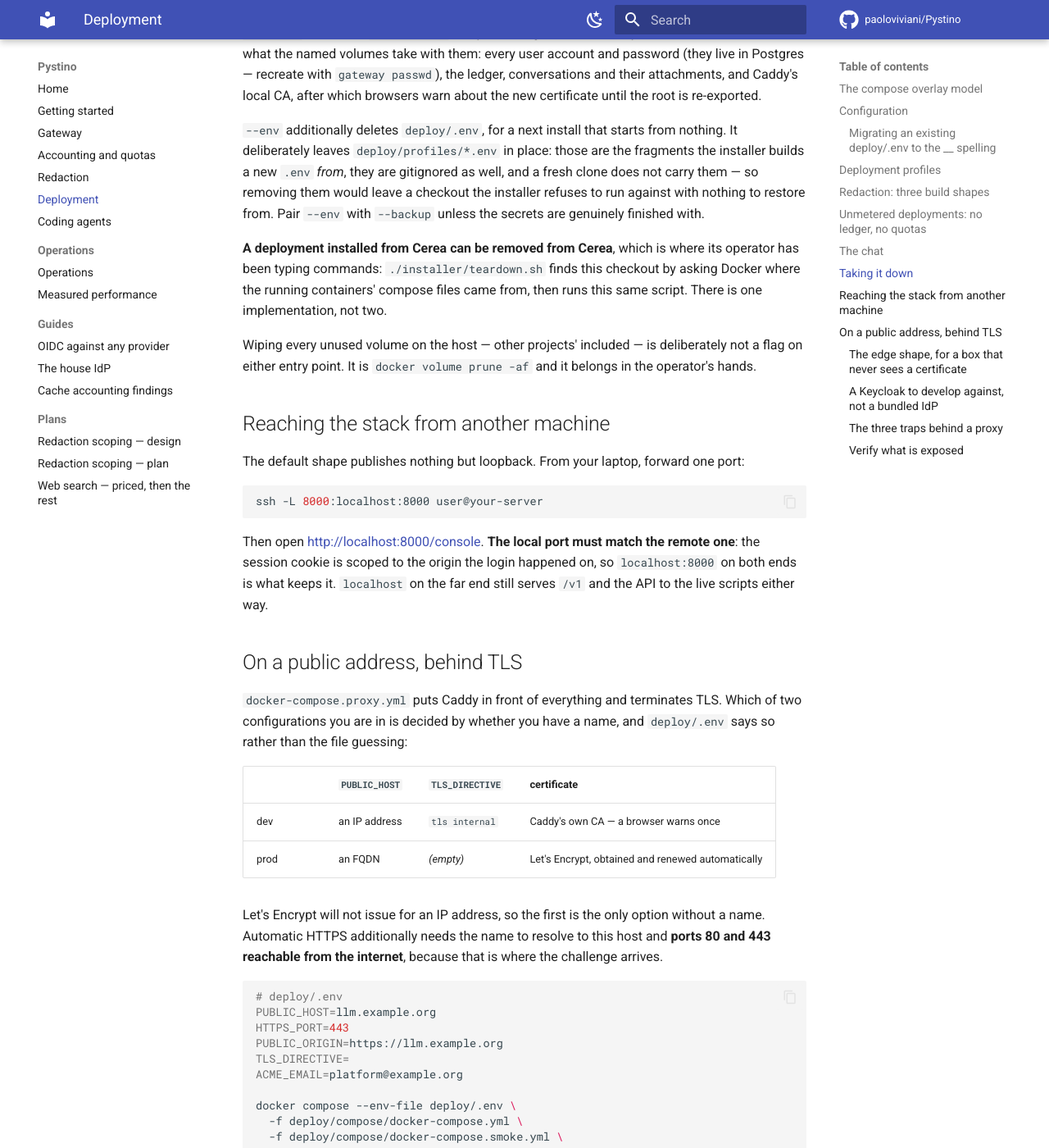
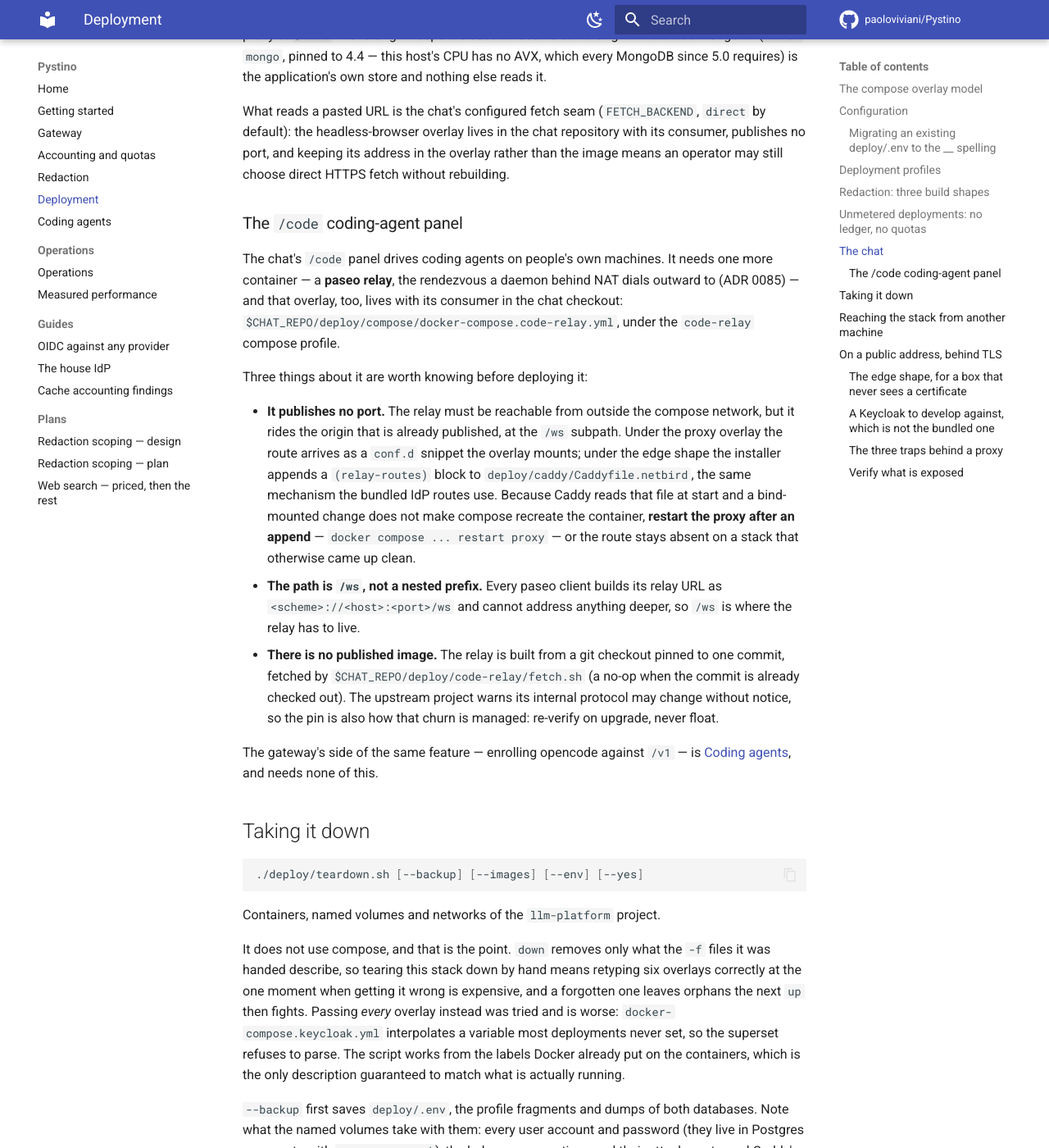
Before and after one commit to paoloviviani/Pystino, an MkDocs documentation site: the page built from docs/deployment.md, in a window 1280 px wide and 1400 px high, scrolled down 8164 px. Shown: the whole window at 82% size. Built offline with MkDocs 1.6.1 and Material for MkDocs 9.7.7, drawn with Linux system fonts in a browser that asks for light colours; comment, search, counter and statistics services are not loaded; some of the changed text lies outside the part shown.

Commit message:
docs: deployment.md listed neither bundled IdP nor the relay overlay
An operator reading the overlay table would conclude this stack has seven
compose files and no identity provider of its own; it has ten, two of them
bundled IdPs and two of them living in the Cerea checkout because their only
consumer is the chat. The variable table had the same hole (IDP_BUNDLED,
CODE_AGENTS_ENABLED, CODE_RELAY_URL).

The /code relay gets its own section because its three surprises all cost
something when met live: no published port (it rides /ws on the origin), a
Caddyfile.netbird append that compose will not notice without an explicit
proxy restart, and a source build from a pinned commit rather than an image.

````diff
--- a/docs/deployment.md
+++ b/docs/deployment.md
@@ -15,7 +15,17 @@ capability:
 | `docker-compose.chat.yml` | the chat application (Cerea, a sibling checkout) at `/chat`, with its own MongoDB |
 | `docker-compose.edge.yml` | the NetBird edge shape: the origin router in plain HTTP on loopback, TLS terminated upstream at the edge — for a box that never sees a certificate |
 | `docker-compose.proxy.yml` | Caddy terminating TLS — the only route to a routable address with a locally held certificate (ADR 0035) |
-| `docker-compose.keycloak.yml` | a Keycloak to develop against — a development dependency, not a bundled identity provider (ADR 0044 stays removed) |
+| `docker-compose.keycloak.yml` | a Keycloak to develop against — a development dependency, not a deployment's identity provider |
+| `docker-compose.idp-authelia.yml` | the bundled Authelia, on the origin already published at `/authelia` (ADR 0084) |
+| `docker-compose.idp-keycloak.yml` | the bundled Keycloak, on the origin already published at `/idp` (ADR 0084) |
+
+Two more overlays live in the **Cerea checkout** and are addressed through
+`CHAT_REPO`, because their only consumer is the chat:
+
+| Overlay (in `$CHAT_REPO`) | Adds |
+|---|---|
+| `deploy/compose/docker-compose.playwright.yml` | the headless-browser fetch backend, for `FETCH_BACKEND=playwright` |
+| `deploy/compose/docker-compose.code-relay.yml` | the paseo relay behind the `/code` coding-agent panel, plus Caddy's `/ws` route (ADR 0085) |
 
 ```bash
 # the common development shape:
@@ -48,6 +58,8 @@ upstream in the base file would be one careless `-f` away from production.
 | `GATEWAY_IDP__*` | the house identity provider for the chat (ADR 0068); off means its routes do not exist. See [the chat](#the-chat) below |
 | `PUBLIC_HOST`, `HTTPS_PORT`, `TLS_DIRECTIVE`, `PUBLIC_ORIGIN`, `ACME_EMAIL`, `PUBLIC_BIND` | only with the proxy overlay (below) |
 | `CHAT_REPO`, `CHAT_PG_URL`, `CHAT_IDP_CLIENT_SECRET`, `CHAT_SECRET_KEY` | only with the chat overlay (below) |
+| `IDP_BUNDLED` | `authelia` or `keycloak` — names which bundled provider overlay this deployment runs (ADR 0084); empty means an external issuer or the house IdP |
+| `CODE_AGENTS_ENABLED`, `CODE_RELAY_URL` | only with the relay overlay from `$CHAT_REPO` — the chat's `/code` panel (ADR 0085). `CODE_RELAY_URL` is the compose-internal `relay:4000`, never the public origin |
 
 Nested gateway settings use the double underscore (`GATEWAY_REDACTION__ENGINE`):
 that is the delimiter the gateway reads, and a single underscore is silently
@@ -281,6 +293,40 @@ repository with its consumer, publishes no port, and keeping its address in the
 overlay rather than the image means an operator may still choose direct HTTPS
 fetch without rebuilding.
 
+### The `/code` coding-agent panel
+
+The chat's `/code` panel drives coding agents on people's own machines. It
+needs one more container — a **paseo relay**, the rendezvous a daemon behind
+NAT dials outward to (ADR 0085) — and that overlay, too, lives with its
+consumer in the chat checkout:
+`$CHAT_REPO/deploy/compose/docker-compose.code-relay.yml`, under the
+`code-relay` compose profile.
+
+Three things about it are worth knowing before deploying it:
+
+- **It publishes no port.** The relay must be reachable from outside the
+  compose network, but it rides the origin that is already published, at the
+  `/ws` subpath. Under the proxy overlay the route arrives as a `conf.d`
+  snippet the overlay mounts; under the edge shape the installer appends a
+  `(relay-routes)` block to `deploy/caddy/Caddyfile.netbird`, the same
+  mechanism the bundled IdP routes use. Because Caddy reads that file at
+  start and a bind-mounted change does not make compose recreate the
+  container, **restart the proxy after an append** —
+  `docker compose ... restart proxy` — or the route stays absent on a stack
+  that otherwise came up clean.
+- **The path is `/ws`, not a nested prefix.** Every paseo client builds its
+  relay URL as `<scheme>://<host>:<port>/ws` and cannot address anything
+  deeper, so `/ws` is where the relay has to live.
+- **There is no published image.** The relay is built from a git checkout
+  pinned to one commit, fetched by
+  `$CHAT_REPO/deploy/code-relay/fetch.sh` (a no-op when the commit is already
+  checked out). The upstream project warns its internal protocol may change
+  without notice, so the pin is also how that churn is managed: re-verify on
+  upgrade, never float.
+
+The gateway's side of the same feature — enrolling opencode against `/v1` — is
+[Coding agents](coding-agents.md), and needs none of this.
+
 ## Taking it down
 
 ```sh
@@ -389,13 +435,16 @@ the gateway believes the forwarded proto via `FORWARDED_ALLOW_IPS`. Do not pass
 both this and the proxy overlay: one terminates TLS locally, the other assumes
 the edge does it.
 
-### A Keycloak to develop against, not a bundled IdP
+### A Keycloak to develop against, which is not the bundled one
 
 `docker-compose.keycloak.yml` adds a Keycloak for developing the OIDC paths
 (bearer tokens on `/v1`, account linking, group sync) against a real provider.
-It does not reverse ADR 0044: the deployment still ships no identity provider
-and configures OIDC against whatever issuer `deploy/.env` names — pointing at
-a corporate directory instead needs no change here. There are deliberately no
+It is not `docker-compose.idp-keycloak.yml` and no profile selects it: that
+one is a deployment's own provider, configured and secret-minted by the
+installer (ADR 0084), while this one is a development dependency whose realm
+comes from a setup script. The gateway itself still ships no identity
+provider and configures OIDC against whatever issuer `deploy/.env` names —
+pointing at a corporate directory instead needs no change here. There are deliberately no
 `ports:`: Keycloak listens on the compose network only and reaches a browser
 through Caddy at `/idp` on the origin already published. Realm, clients and
 test user come from `deploy/keycloak/setup.sh`, which is idempotent and so is
````
